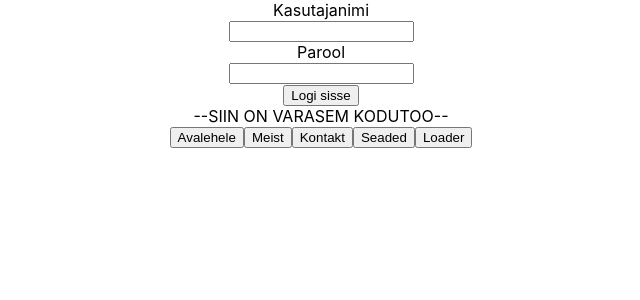
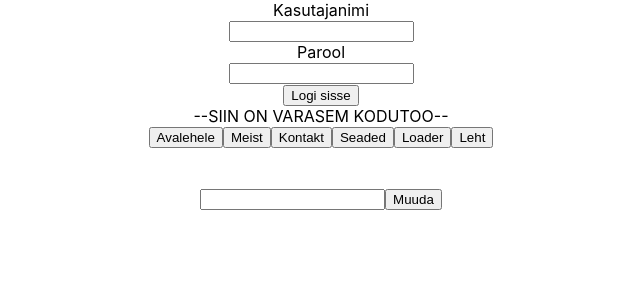
Before and after one commit to KristelBurke/react-11-2023, a React (Create React App) app in the folder kodutoo2/: page /leht in a window 1280 px wide. Shown: the top 300 px of the page, without its empty margins (319-959 px from the left). Built offline with nearby package versions, Linux system fonts and the light colour scheme.

Commit message:
inputistlugeja, Leht

```diff
--- a/kodutoo2/src/App.js
+++ b/kodutoo2/src/App.js
@@ -5,6 +5,7 @@ import Meist from "./pages/Meist";
 import Kontakt from "./pages/Kontakt";
 import Seaded from "./pages/Seaded";
 import Loader from "./pages/Loader";
+import Leht from "./pages/Leht";
 import { useState } from "react";
 import { useRef} from "react";
 
@@ -65,12 +66,17 @@ function App() {
         <button>Loader</button>
       </Link>
 
+      <Link to="/leht">
+        <button>Leht</button>
+      </Link>
+
       <Routes>
         <Route path="/" exact element={ <Avaleht/>} />
         <Route path="/meist" exact element={ <Meist/>} />
         <Route path="/kontakt" exact element={ <Kontakt/>} />
         <Route path="/seaded" exact element={ <Seaded/>} />
         <Route path="/loader" exact element={ <Loader/>} />
+        <Route path="/leht" exact element={ <Leht/>} />
       </Routes>
 
     </div>
--- /dev/null
+++ b/kodutoo2/src/pages/Leht.js
@@ -0,0 +1,23 @@
+import React, { useState, useRef } from 'react'
+
+function Leht() {
+    const inputistLugeja = useRef();
+    const [muutuvHTMLs, funktsioonMuutujaMuutmiseks ] = useState("");
+
+    const onClickFunktsioon = () => {
+        funktsioonMuutujaMuutmiseks(inputistLugeja.current.value)
+    }
+
+    return (
+        <div className="center">
+            <br/>
+            <br/>
+
+            <input ref={inputistLugeja} type="text"/>
+            <button onClick={onClickFunktsioon}>Muuda</button>
+            <div>{muutuvHTMLs}</div>
+        </div>
+    )
+}
+
+export default Leht
--- a/kodutoo2/src/pages/Loader.js
+++ b/kodutoo2/src/pages/Loader.js
@@ -1,7 +1,7 @@
 import React, {useState} from 'react'
 
 function Loader() {
-    const [kasLaeb, uuendaLaadimist] = useState(true)
+    const [kasLaeb, uuendaLaadimist] = useState(true);
     return (
         <div>
             { kasLaeb === true && <div class="lds-roller"><div></div><div></div><div></div><div></div><div></div><div></div><div></div><div></div></div>}
```
